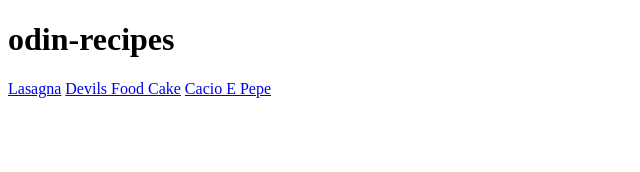
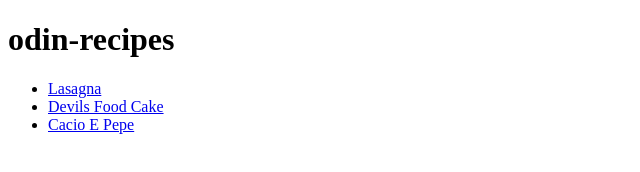
Before and after one commit to snaeem3/odin-recipes, a plain HTML site: page index.html in a window 1280 px wide. Shown: the whole page, without its empty margins (0-640 px from the left). Drawn offline with Linux system fonts and the light colour scheme.

Commit message:
Update README and add unordered list to index

```diff
--- a/index.html
+++ b/index.html
@@ -8,8 +8,11 @@
 </head>
 <body>
     <h1>odin-recipes</h1>
-    <a href="recipes/lasagna.html">Lasagna</a>
-    <a href="recipes/devils-food-cake.html">Devils Food Cake</a>
-    <a href="recipes/cacio-e-pepe.html">Cacio E Pepe</a>
+    <ul>
+        <li><a href="recipes/lasagna.html">Lasagna</a></li>
+        <li><a href="recipes/devils-food-cake.html">Devils Food Cake</a></li>
+        <li><a href="recipes/cacio-e-pepe.html">Cacio E Pepe</a></li>
+    </ul>
+
 </body>
 </html>
```
Also changed, not shown: 1 other file.
